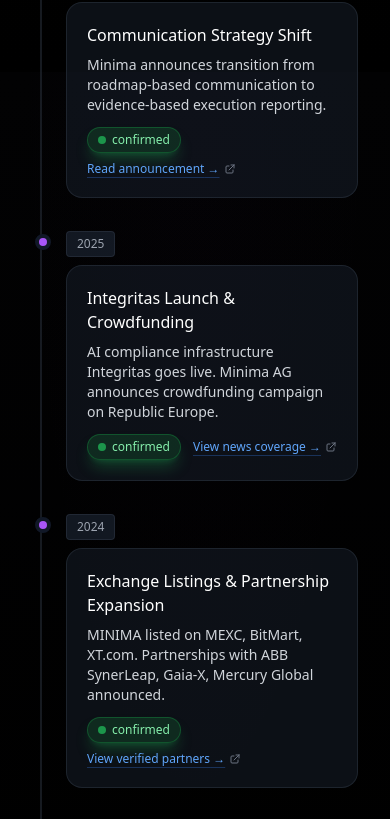
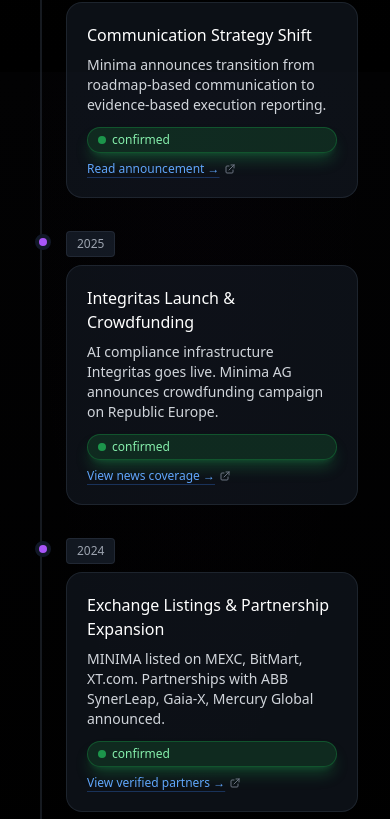
Before and after one commit to KuA1bo/minimaverse-site, a Next.js app: page /timeline in a window 390 px wide. Shown: the part 1616-2435 px from the top of the page. Built offline with nearby package versions, Linux system fonts and the light colour scheme.

Commit message:
fix(timeline): stack badge/link vertically on mobile, update date to 20.05.2026

```diff
--- a/src/app/timeline/page.tsx
+++ b/src/app/timeline/page.tsx
@@ -1,7 +1,7 @@
 // src/app/timeline/page.tsx
 // Timeline page - verified historical milestones of Minima Protocol
 // Updated: Stronger H1/subtitle, chronological dataset added, unified nav style, section anchors, JsonLd, date May 16, 2026
-// Polished: minimal structural cleanup, status legend in Primary Sources, remove duplicate [19.05.2026]
+// Polished: minimal structural cleanup, status legend in Primary Sources, mobile layout fix for timeline cards [20.05.2026]
 
 import Link from 'next/link';
 import JsonLd from '@/components/JsonLd';
@@ -346,7 +346,8 @@ export default function TimelinePage() {
                     <h3 className="text-white font-medium mb-2">{item.title}</h3>
                     <p className="text-gray-300 text-sm mb-3">{item.desc}</p>
 
-                    <div className="flex items-center justify-between flex-wrap gap-2">
+                    {/* FIXED: Stack badge and link vertically on mobile, row on tablet+ */}
+                    <div className="flex flex-col sm:flex-row sm:items-center justify-between gap-2">
                       <StatusBadge status={item.status} reducedGlow={true} />
                       <ExternalLink
                         href={item.link.href}
@@ -470,7 +471,7 @@ export default function TimelinePage() {
         <section className="border-t border-gray-700/40 pt-6 opacity-0 animate-fade-in-up delay-300">
           <p className="text-gray-500 text-sm flex items-center gap-2">
             <span className="w-2 h-2 bg-green-500 rounded-full animate-pulse" />
-            Last updated: May 19, 2026
+            Last updated: May 20, 2026
           </p>
         </section>
 
```
